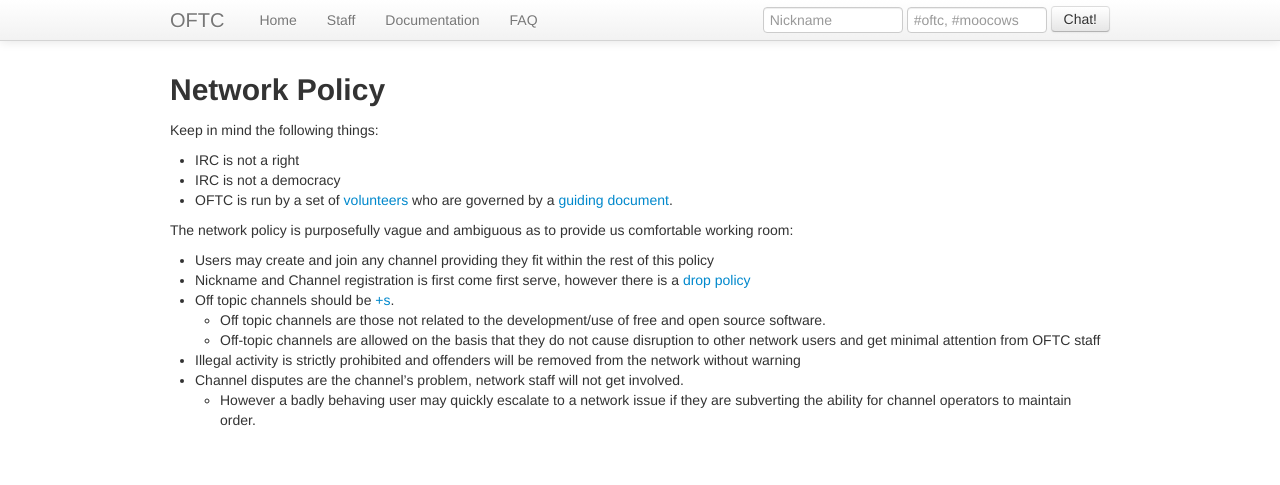
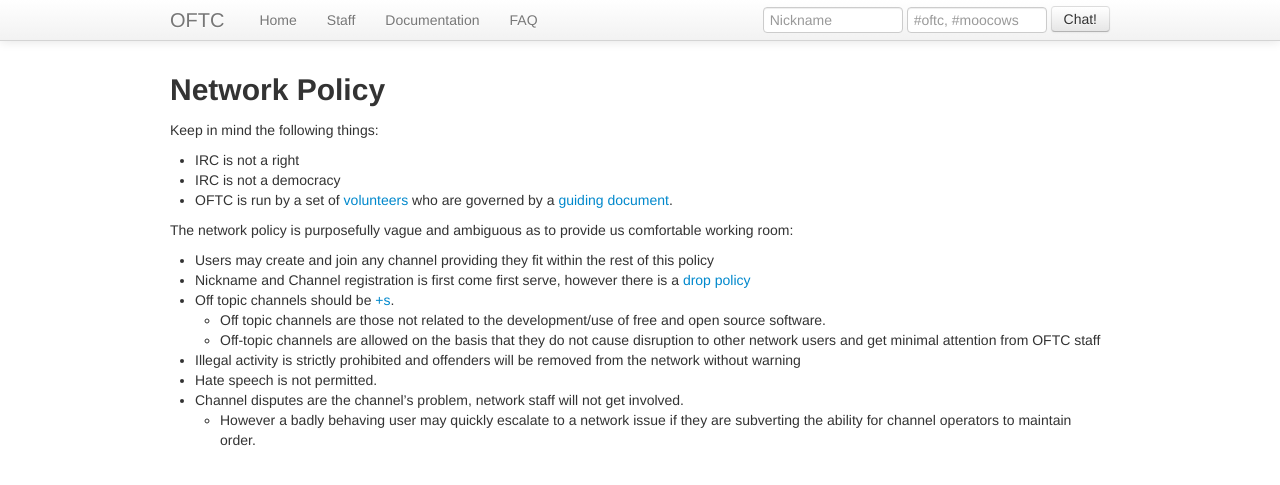
Before and after one commit to oftc/oftc-web, a Jekyll site: the page built from Network_Policy.md, in a window 1280 px wide. Shown: the top 485 px of the page. Built offline with Jekyll 4.4.1, drawn with Linux system fonts in a browser that asks for light colours.

Commit message:
Hate speech is not permitted
Based on a suggestion by Rogan Hamby, thanks!

Close #29.

```diff
--- a/Network_Policy.md
+++ b/Network_Policy.md
@@ -26,6 +26,7 @@
 disruption to other network users and get minimal attention from OFTC staff
  * Illegal activity is strictly prohibited and offenders will be removed from
 the network without warning
+ * Hate speech is not permitted.
  * Channel disputes are the channel's problem, network staff will not get
 involved.
    - However a badly behaving user may quickly escalate to a network issue if
```
